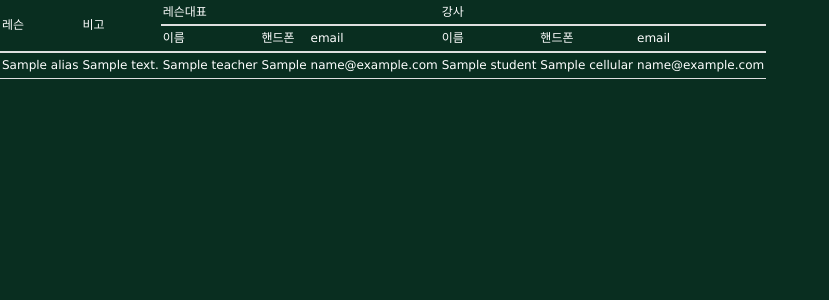
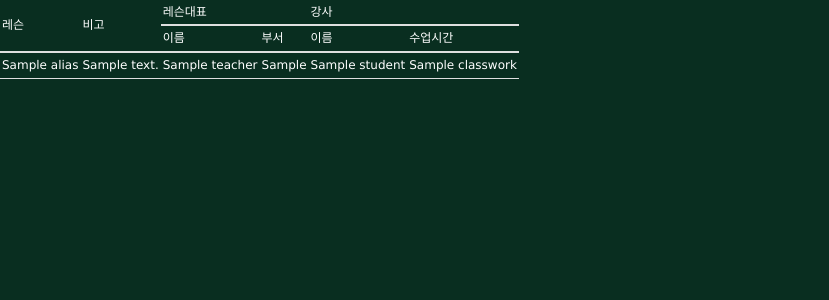
Before and after one commit to great/pyclassic, a Django app: template templates/lessons.html in a window 1280 px wide. Shown: the part 94-394 px from the top of the page, without its empty margins (0-829 px from the left). Run offline with Django 3.2, Linux system fonts and the light colour scheme; the template is opened without the code that fills it: most values are stand-ins (such as "Sample title", 1, 10 or a date in 2020).

Commit message:
index page

```diff
--- a/templates/lessons.html
+++ b/templates/lessons.html
@@ -18,16 +18,14 @@
 					<tr>
 						<th rowspan="2" class="head">레슨</th>
 						<th rowspan="2" class="head">비고</th>
-						<th colspan="3" class="head">레슨대표</th>
-						<th colspan="3" class="head">강사</th>
+						<th colspan="2" class="head">레슨대표</th>
+						<th colspan="2" class="head">강사</th>
 					</tr>
 					<tr>
 						<th>이름</th>
-						<th>핸드폰</th>
-						<th>email</th>
+						<th>부서</th>
 						<th>이름</th>
-						<th>핸드폰</th>
-						<th>email</th>
+						<th>수업시간</th>
 					</tr>
 				</thead>
 				<tbody>
@@ -36,20 +34,18 @@
 						<th rowspan="{{lesson.safe_rowspan}}">{{lesson.alias}}</th>
 						<th rowspan="{{lesson.safe_rowspan}}">{{lesson.desc}}</th>
 						<th rowspan="{{lesson.safe_rowspan}}">{{lesson.manager_name}}</th>
-						<th rowspan="{{lesson.safe_rowspan}}">{{lesson.manager_cellular}}</th>
-						<th rowspan="{{lesson.safe_rowspan}}">{{lesson.manager_email}}</th>
+						<th rowspan="{{lesson.safe_rowspan}}">{{lesson.manager_department}}</th>
 						{% for teacher in teachers %}
 							{% if not forloop.first %}</tr><tr>{% endif %}
 							<th>{{teacher.name}}</th>
-							<td>{{teacher.cellular}}</td>
-							<td>{{teacher.email}}</td>
+							<td>{{teacher.classwork}}</td>
 						{% empty %}
-							<th colspan="3">No teachers yet.</th>
+							<th colspan="2">No teachers yet.</th>
 						{% endfor %}
 					</tr>
 					{% empty %}
 					<tr>
-						<td colspan="7">No lessons.<br />Contact to club leader.</td>
+						<td colspan="4">No lessons.<br />Contact to club leader.</td>
 					</tr>
 					{% endfor %}
 				</tbody>
--- a/urls.py
+++ b/urls.py
@@ -13,16 +13,17 @@ urlpatterns = patterns('',
 	# to INSTALLED_APPS to enable admin documentation:
 	# (r'^admin/doc/', include('django.contrib.admindocs.urls')),
 
+	(r'^$', 'classic.lesson.views.frontpage'),
 	(r'^admin/', include(admin.site.urls)),
 	(r'^manage$', 'classic.master.views.main'),
 	(r'^manage/create$', 'classic.master.views.create_master'),
 	#	(r'^master/arrange$', 'classic.master.views.arrange_lesson'),
+	(r'^lessons$', 'classic.lesson.views.lessons'),
 	(r'^lesson/teachers$', 'classic.lesson.views.teachers'),
 	(r'^lesson/dashboard$', 'classic.lesson.views.lesson_dashboard'),
 	(r'^lesson/aggregation$', 'classic.lesson.views.lesson_aggregation'),
 	(r'^lesson/(?P<lesson_id>\d+)$', 'classic.lesson.views.lesson_applies'),
 	(r'^lesson/(?P<lesson_id>\d+)/(?P<teacher_id>\d+)$', 'classic.lesson.views.lesson_applies'),
-	(r'^lessons$', 'classic.lesson.views.lessons'),
 	(r'^test$', 'classic.lesson.views.test'),
 	(r'^roweditor/', 'classic.lesson.views.roweditor'),
 	(r'^resources/(?P<path>.*)$', 'django.views.static.serve', {'document_root': APP_BASE + '/classic/resources'}),
```
Also changed, not shown: lesson/models.py (+7 -0 lines), lesson/views.py (+11 -1 lines).
